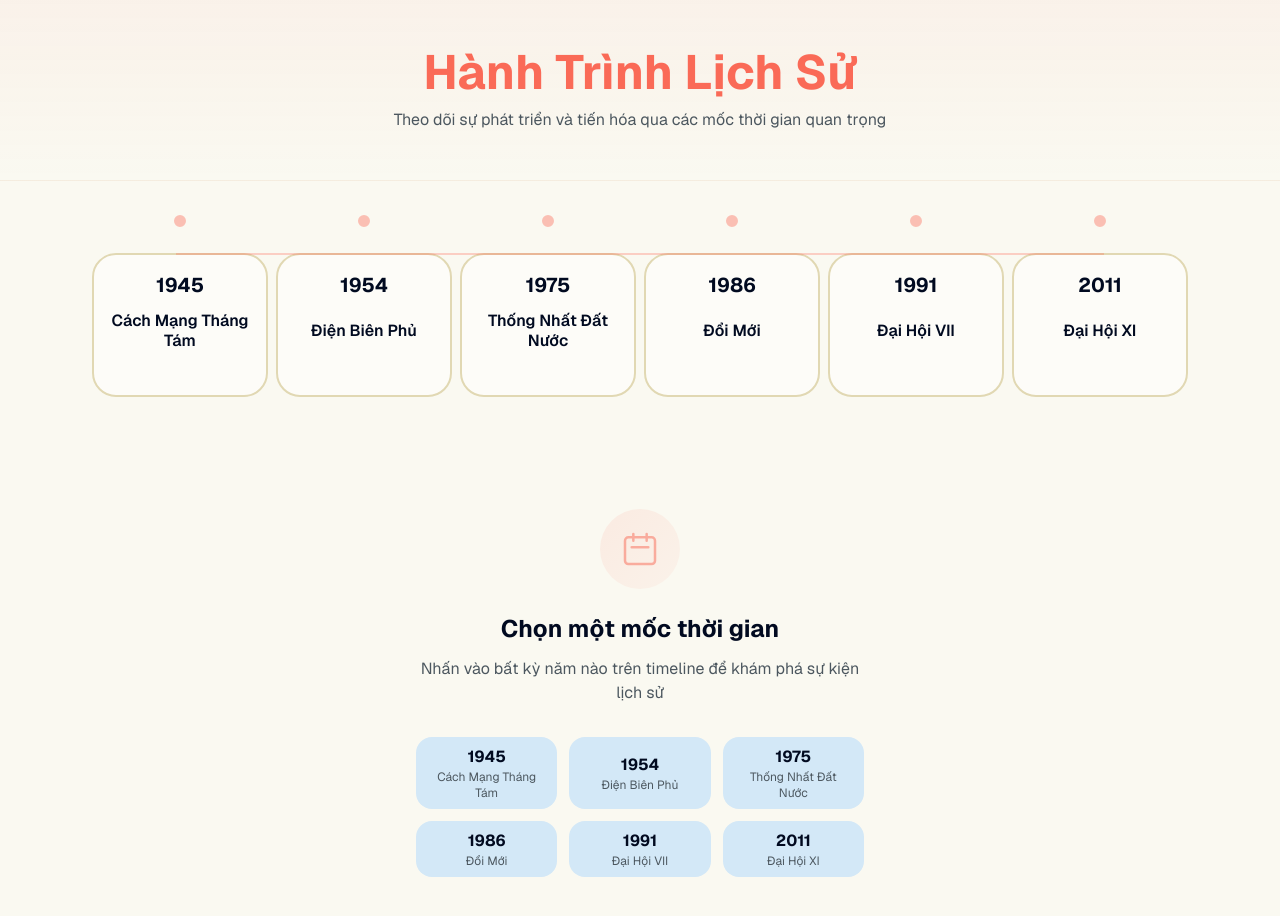
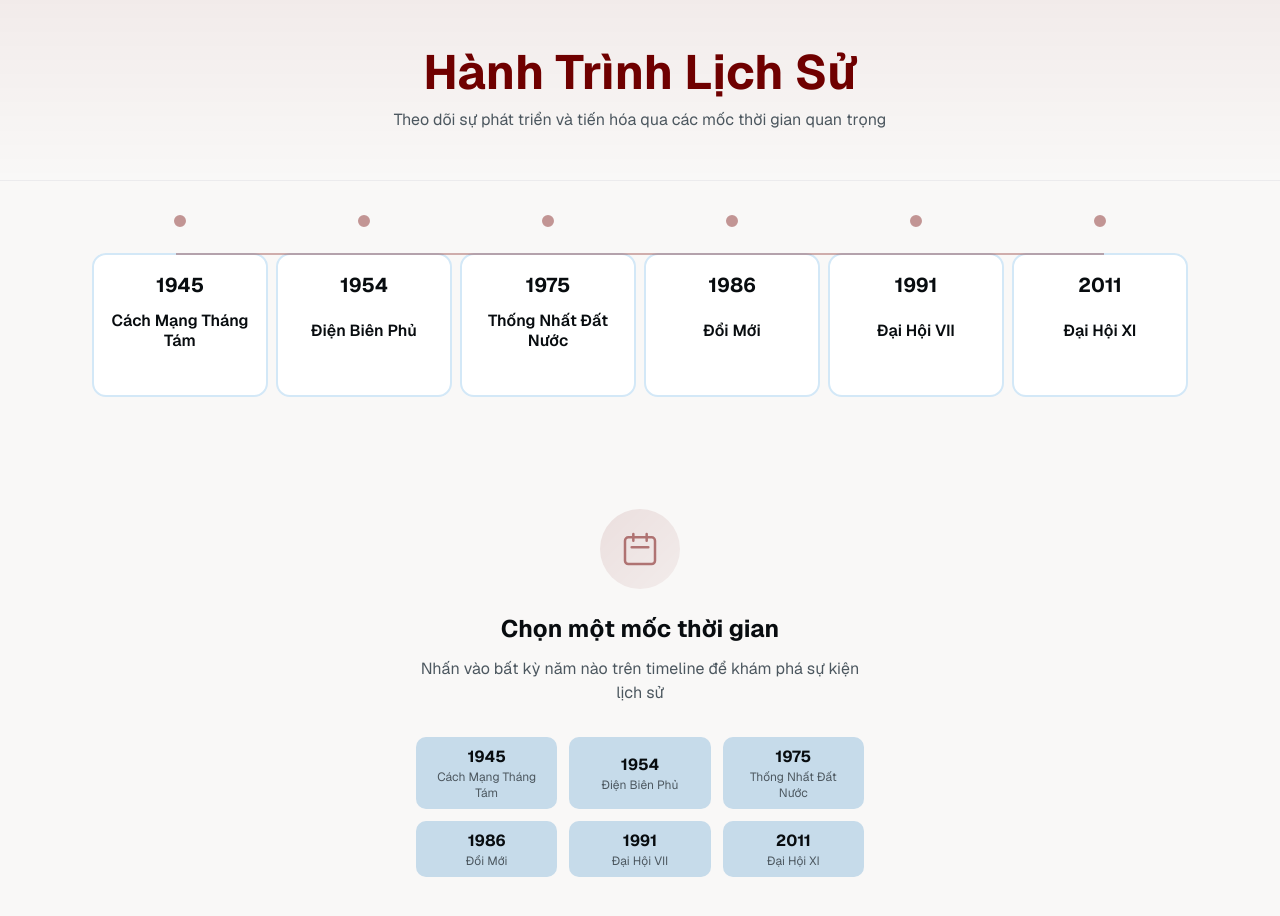
Before and after one commit to VDWin30/MLN3spts, a Next.js app in the folder MLNsanphamsangtao/: page / in a window 1280 px wide. Shown: the top 916 px of the page. Built offline with nearby package versions, Linux system fonts and the light colour scheme.

Commit message:
Update globals.css

```diff
--- a/MLNsanphamsangtao/app/globals.css
+++ b/MLNsanphamsangtao/app/globals.css
@@ -4,48 +4,74 @@
 @custom-variant dark (&:is(.dark *));
 
 :root {
-  --background: oklch(98% 0.01 95);
-  --foreground: oklch(15% 0.05 260);
-  --card: oklch(99% 0.005 95);
-  --card-foreground: oklch(15% 0.05 260);
-  --popover: oklch(99% 0.005 95);
-  --popover-foreground: oklch(15% 0.05 260);
-  --primary: oklch(70% 0.18 30);
-  --primary-foreground: oklch(98% 0.01 95);
-  --secondary: oklch(85% 0.12 120);
-  --secondary-foreground: oklch(15% 0.05 260);
-  --muted: oklch(92% 0.03 240);
-  --muted-foreground: oklch(45% 0.02 240);
-  --accent: oklch(65% 0.15 45);
-  --accent-foreground: oklch(98% 0.01 95);
-  --destructive: oklch(65% 0.2 25);
-  --destructive-foreground: oklch(98% 0.01 95);
-  --border: oklch(88% 0.05 95);
-  --input: oklch(95% 0.02 95);
-  --ring: oklch(70% 0.18 30);
-  --radius: 1rem;
+  --background: oklch(0.98 0.002 60);
+  --foreground: oklch(0.15 0.01 240);
+  --card: oklch(1 0 0);
+  --card-foreground: oklch(0.15 0.01 240);
+  --popover: oklch(1 0 0);
+  --popover-foreground: oklch(0.15 0.01 240);
+  --primary: oklch(0.25 0.25 30);
+  --primary-foreground: oklch(0.98 0 0);
+  --secondary: oklch(0.92 0.05 45);
+  --secondary-foreground: oklch(0.15 0.01 240);
+  --muted: oklch(0.88 0.03 240);
+  --muted-foreground: oklch(0.45 0.02 240);
+  --accent: oklch(0.55 0.2 30);
+  --accent-foreground: oklch(0.98 0 0);
+  --destructive: oklch(0.577 0.245 27.325);
+  --destructive-foreground: oklch(0.577 0.245 27.325);
+  --border: oklch(0.92 0.03 240);
+  --input: oklch(0.95 0.02 240);
+  --ring: oklch(0.35 0.15 30);
+  --chart-1: oklch(0.646 0.222 41.116);
+  --chart-2: oklch(0.6 0.118 184.704);
+  --chart-3: oklch(0.398 0.07 227.392);
+  --chart-4: oklch(0.828 0.189 84.429);
+  --chart-5: oklch(0.769 0.188 70.08);
+  --radius: 0.625rem;
+  --sidebar: oklch(0.985 0 0);
+  --sidebar-foreground: oklch(0.145 0 0);
+  --sidebar-primary: oklch(0.205 0 0);
+  --sidebar-primary-foreground: oklch(0.985 0 0);
+  --sidebar-accent: oklch(0.97 0 0);
+  --sidebar-accent-foreground: oklch(0.205 0 0);
+  --sidebar-border: oklch(0.922 0 0);
+  --sidebar-ring: oklch(0.708 0 0);
 }
 
 .dark {
-  --background: oklch(12% 0.02 260);
-  --foreground: oklch(98% 0.01 95);
-  --card: oklch(15% 0.03 260);
-  --card-foreground: oklch(98% 0.01 95);
-  --popover: oklch(15% 0.03 260);
-  --popover-foreground: oklch(98% 0.01 95);
-  --primary: oklch(75% 0.2 30);
-  --primary-foreground: oklch(15% 0.03 260);
-  --secondary: oklch(75% 0.15 120);
-  --secondary-foreground: oklch(15% 0.03 260);
-  --muted: oklch(25% 0.02 260);
-  --muted-foreground: oklch(75% 0.01 95);
-  --accent: oklch(70% 0.18 45);
-  --accent-foreground: oklch(15% 0.03 260);
-  --destructive: oklch(70% 0.22 25);
-  --destructive-foreground: oklch(15% 0.03 260);
-  --border: oklch(30% 0.02 260);
-  --input: oklch(25% 0.02 260);
-  --ring: oklch(75% 0.2 30);
+  --background: oklch(0.145 0 0);
+  --foreground: oklch(0.985 0 0);
+  --card: oklch(0.145 0 0);
+  --card-foreground: oklch(0.985 0 0);
+  --popover: oklch(0.145 0 0);
+  --popover-foreground: oklch(0.985 0 0);
+  --primary: oklch(0.985 0 0);
+  --primary-foreground: oklch(0.205 0 0);
+  --secondary: oklch(0.269 0 0);
+  --secondary-foreground: oklch(0.985 0 0);
+  --muted: oklch(0.269 0 0);
+  --muted-foreground: oklch(0.708 0 0);
+  --accent: oklch(0.269 0 0);
+  --accent-foreground: oklch(0.985 0 0);
+  --destructive: oklch(0.396 0.141 25.723);
+  --destructive-foreground: oklch(0.637 0.237 25.331);
+  --border: oklch(0.269 0 0);
+  --input: oklch(0.269 0 0);
+  --ring: oklch(0.439 0 0);
+  --chart-1: oklch(0.488 0.243 264.376);
+  --chart-2: oklch(0.696 0.17 162.48);
+  --chart-3: oklch(0.769 0.188 70.08);
+  --chart-4: oklch(0.627 0.265 303.9);
+  --chart-5: oklch(0.645 0.246 16.439);
+  --sidebar: oklch(0.205 0 0);
+  --sidebar-foreground: oklch(0.985 0 0);
+  --sidebar-primary: oklch(0.488 0.243 264.376);
+  --sidebar-primary-foreground: oklch(0.985 0 0);
+  --sidebar-accent: oklch(0.269 0 0);
+  --sidebar-accent-foreground: oklch(0.985 0 0);
+  --sidebar-border: oklch(0.269 0 0);
+  --sidebar-ring: oklch(0.439 0 0);
 }
 
 @theme inline {
@@ -70,10 +96,23 @@
   --color-border: var(--border);
   --color-input: var(--input);
   --color-ring: var(--ring);
-  --radius-sm: calc(var(--radius) - 0.75rem);
-  --radius-md: calc(var(--radius) - 0.5rem);
+  --color-chart-1: var(--chart-1);
+  --color-chart-2: var(--chart-2);
+  --color-chart-3: var(--chart-3);
+  --color-chart-4: var(--chart-4);
+  --color-chart-5: var(--chart-5);
+  --radius-sm: calc(var(--radius) - 4px);
+  --radius-md: calc(var(--radius) - 2px);
   --radius-lg: var(--radius);
-  --radius-xl: calc(var(--radius) + 0.5rem);
+  --radius-xl: calc(var(--radius) + 4px);
+  --color-sidebar: var(--sidebar);
+  --color-sidebar-foreground: var(--sidebar-foreground);
+  --color-sidebar-primary: var(--sidebar-primary);
+  --color-sidebar-primary-foreground: var(--sidebar-primary-foreground);
+  --color-sidebar-accent: var(--sidebar-accent);
+  --color-sidebar-accent-foreground: var(--sidebar-accent-foreground);
+  --color-sidebar-border: var(--sidebar-border);
+  --color-sidebar-ring: var(--sidebar-ring);
 }
 
 @layer base {
@@ -83,65 +122,4 @@
   body {
     @apply bg-background text-foreground;
   }
-
-  ::selection {
-    @apply bg-primary/30 text-primary-foreground;
-  }
-
-  ::-moz-selection {
-    @apply bg-primary/30 text-primary-foreground;
-  }
 }
-
-/* Custom animations */
-@keyframes float {
-  0%, 100% {
-    transform: translateY(0);
-  }
-  50% {
-    transform: translateY(-10px);
-  }
-}
-
-@keyframes pulse-glow {
-  0%, 100% {
-    opacity: 1;
-    box-shadow: 0 0 40px color-mix(in oklch, var(--primary) 30%, transparent);
-  }
-  50% {
-    opacity: 0.7;
-    box-shadow: 0 0 20px color-mix(in oklch, var(--primary) 20%, transparent);
-  }
-}
-
-/* Star shape for Vietnam theme */
-.vietnam-star {
-  background: radial-gradient(
-    circle at center,
-    var(--accent) 0%,
-    var(--primary) 100%
-  );
-  clip-path: polygon(
-    50% 0%, 61% 35%, 98% 35%, 68% 57%,
-    79% 91%, 50% 70%, 21% 91%, 32% 57%,
-    2% 35%, 39% 35%
-  );
-}
-
-/* Custom scrollbar */
-::-webkit-scrollbar {
-  width: 10px;
-}
-
-::-webkit-scrollbar-track {
-  background: color-mix(in oklch, var(--muted) 50%, transparent);
-}
-
-::-webkit-scrollbar-thumb {
-  background: linear-gradient(to bottom, var(--primary), var(--accent));
-  border-radius: 5px;
-}
-
-::-webkit-scrollbar-thumb:hover {
-  background: linear-gradient(to bottom, color-mix(in oklch, var(--primary) 80%, transparent), color-mix(in oklch, var(--accent) 80%, transparent));
-}
```
